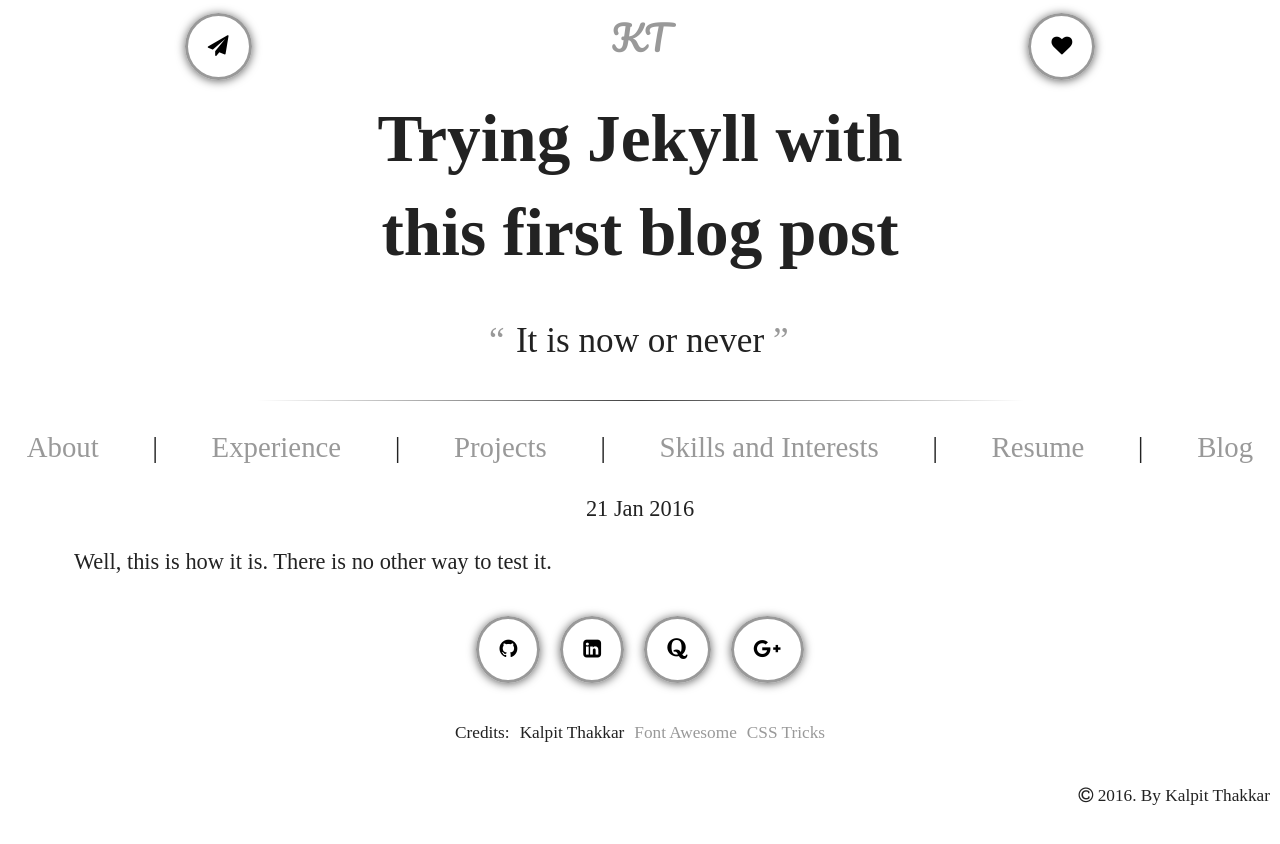
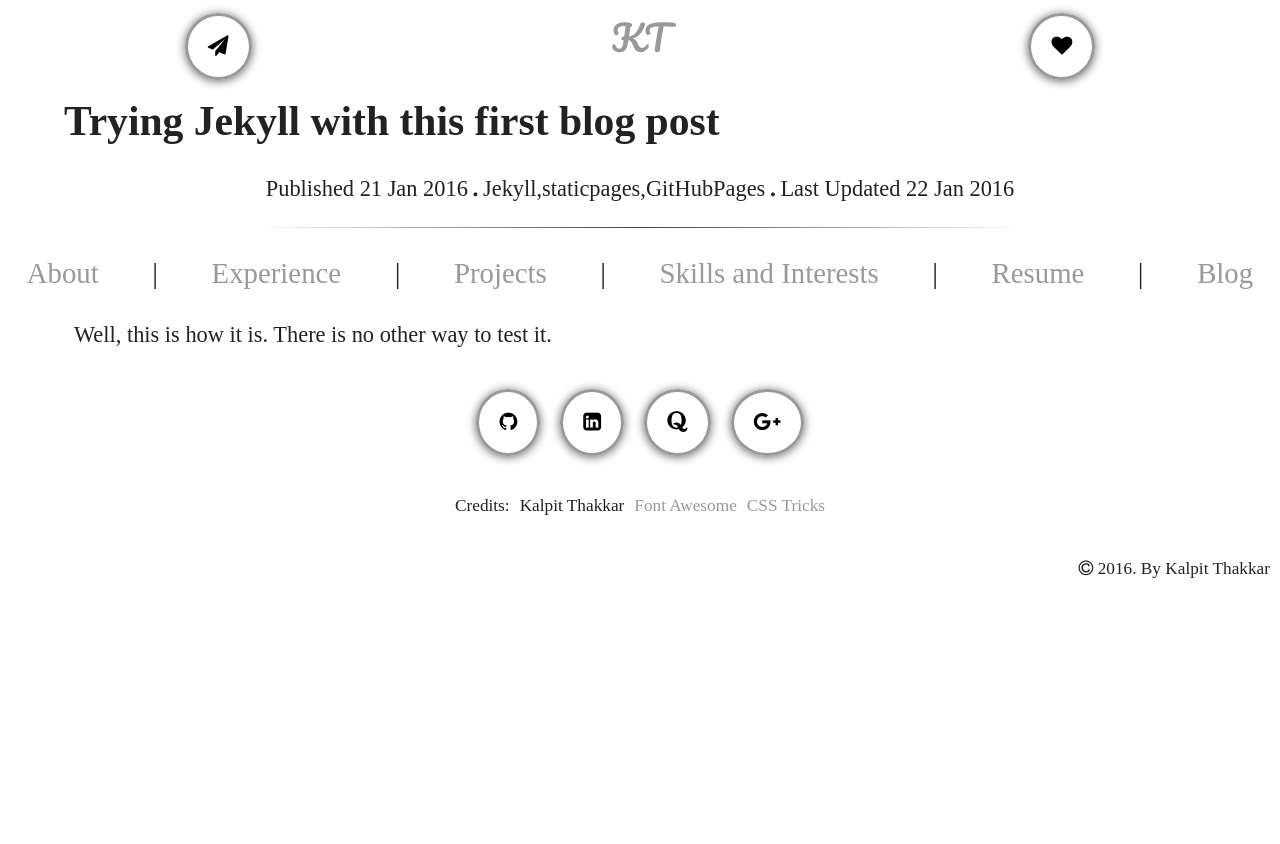
Before and after one commit to dracarys983/PersonalWebsite, a Jekyll site: the page built from _posts/2016-01-21-One-Simple-Blog-Post.md, in a window 1280 px wide. Shown: the top 844 px of the page. Built offline with Jekyll 4.4.1, drawn with Linux system fonts in a browser that asks for light colours; nearby versions of some CDN libraries; some web fonts are replaced; comment, search, counter and statistics services are not loaded.

Commit message:
Update blog layout and posts content

```diff
--- a/_layouts/post.html
+++ b/_layouts/post.html
@@ -1,9 +1,59 @@
----
-layout: default
-title: {{page.title}}
-quote: {{page.quote}}
----
-<p class="meta" style="text-align: center">{{ page.date | date_to_string }}</p>
+<!doctype html>
+<html class="no-js" lang="">
+    <head>
+        <meta charset="utf-8">
+        <meta http-equiv="x-ua-compatible" content="ie=edge">
+        <title> Kalpit Thakkar </title>
+        <meta name="description" content="">
+        <meta name="viewport" content="width=device-width, initial-scale=1">
+
+        <link rel="apple-touch-icon" href="apple-touch-icon.png">
+        <!-- Place favicon.ico in the root directory -->
+
+        <link rel="stylesheet" href="https://maxcdn.bootstrapcdn.com/font-awesome/4.7.0/css/font-awesome.min.css">
+        <link href="https://fonts.googleapis.com/css?family=Gentium+Book+Basic|Pacifico" rel="stylesheet">
+
+        <link rel="stylesheet" href="/css/normalize.css">
+        <link rel="stylesheet" href="/css/main.css">
+
+        <script src="js/vendor/modernizr-2.8.3.min.js"></script>
+    </head>
+    <body>
+        <!--[if lte IE 9]>
+            <p class="browserupgrade">You are using an <strong>outdated</strong> browser. Please <a href="http://browsehappy.com/">upgrade your browser</a> to improve your experience and security.</p>
+        <![endif]-->
+
+        <!-- Add your site or application content here -->
+
+        <!-- Profile picture
+        <img class="profile" src="img/profile.jpg"> </img -->
+
+        <!-- Top panel -->
+        <ul class="top">
+            <a class="icon-link" href="mailto:kalpit.thakkar@research.iiit.ac.in"><li><i class="fa fa-paper-plane custom-icon" aria-hidden="true"></i></li></a>
+            <li><a class="initials-link" href="https://dracarys983.github.io"> KT </a></li>
+            <a class="icon-link" href="#"><li><i class="fa fa-heart custom-icon" aria-hidden="true"></i></li></a>
+        </ul>
+
+        <!-- Title and quote -->
+        <h2 class="section-title"> {{page.title}} </h1>
+        <p class="meta" style="text-align: center">Published {{ page.date | date_to_string }} <i class="fa fa-circle" aria-hidden="true"></i> {{ page.tags }} <i class="fa fa-circle" aria-hidden="true"></i> Last Updated {{ page.updated | date_to_string }}</p>
+        <hr class="style-two title-rule" />
+
+        <!-- Sections -->
+        <ul class="menu">
+            <li><a class="simple-link" href="https://dracarys983.github.io/about"> About </a></li>
+            <li><a class="simple-link"> | </a></li>
+            <li><a class="simple-link" href="https://dracarys983.github.io/experience"> Experience </a></li>
+            <li><a class="simple-link"> | </a></li>
+            <li><a class="simple-link" href="https://dracarys983.github.io/projects"> Projects </a></li>
+            <li><a class="simple-link"> | </a></li>
+            <li><a class="simple-link" href="https://dracarys983.github.io/skills_interests"> Skills and Interests </a></li>
+            <li><a class="simple-link"> | </a></li>
+            <li><a class="simple-link" href="https://dracarys983.github.io/resume"> Resume </a></li>
+            <li><a class="simple-link"> | </a></li>
+            <li><a class="simple-link" href="https://dracarys983.github.io/blog"> Blog </a></li>
+        </ul>
 
         <div class="post">
             {{ content }}
@@ -34,3 +84,37 @@ quote: {{page.quote}}
         })();
         </script>
         <noscript>Please enable JavaScript to view the <a href="https://disqus.com/?ref_noscript">comments powered by Disqus.</a></noscript>
+
+        <!-- Social menu -->
+        <ul class="social">
+            <a class="icon-link" href="https://github.com/dracarys983"><li><i class="fa fa-github custom-icon" aria-hidden="true"></i></li></a>
+            <!-- li class="flex-item"><i class="fa fa-circle" aria-hidden="true"></i></li -->
+            <a class="icon-link" href="https://in.linkedin.com/in/dracarys983"><li><i class="fa fa-linkedin-square custom-icon" aria-hidden="true"></i></li></a>
+            <!-- li class="flex-item"><i class="fa fa-circle" aria-hidden="true"></i></li -->
+            <a class="icon-link" href="https://www.quora.com/profile/Kalpit-Thakkar-1"><li><i class="fa fa-quora custom-icon" aria-hidden="true"></i></li></a>
+            <!-- li class="flex-item"><i class="fa fa-circle" aria-hidden="true"></i></li -->
+            <a class="icon-link" href="https://plus.google.com/107689294818131557794"><li><i class="fa fa-google-plus custom-icon" aria-hidden="true"></i></li></a>
+        </ul>
+
+        <!-- Copyright and Credits -->
+        <ul class="social">
+            <li class="flex-item google-fonts-1" style="font-size: calc(16px + 0.1vw)"> Credits: </li>
+            <li class="flex-item google-fonts-1" style="font-size: calc(16px + 0.1vw)"> Kalpit Thakkar </li>
+            <li class="flex-item google-fonts-1"><a class="simple-link" style="font-size: calc(16px + 0.1vw)" href="http://fontawesome.io/">Font Awesome</a></li>
+            <li class="flex-item google-fonts-1"><a class="simple-link" style="font-size: calc(16px + 0.1vw)" href="https://css-tricks.com/">CSS Tricks</a></li>
+        </ul>
+        <p style="font-size: calc(16px + 0.1vw); text-align: right"><i class="fa fa-copyright" aria-hidden="true"></i> 2016. By Kalpit Thakkar </p>
+
+        <script src="https://code.jquery.com/jquery-3.1.1.min.js" integrity="sha256-hVVnYaiADRTO2PzUGmuLJr8BLUSjGIZsDYGmIJLv2b8=" crossorigin="anonymous"></script>
+        <script>window.jQuery || document.write('<script src="js/vendor/jquery-3.1.1.min.js"><\/script>')</script>
+        <script src="js/plugins.js"></script>
+        <script src="js/main.js"></script>
+
+        <!-- Google Analytics: change UA-XXXXX-Y to be your site's ID. -->
+        <script>
+            window.ga=function(){ga.q.push(arguments)};ga.q=[];ga.l=+new Date;
+            ga('create','UA-90530035-1','auto');ga('send','pageview')
+        </script>
+        <script src="https://www.google-analytics.com/analytics.js" async defer></script>
+    </body>
+</html>
--- a/_posts/2016-01-21-One-Simple-Blog-Post.md
+++ b/_posts/2016-01-21-One-Simple-Blog-Post.md
@@ -1,8 +1,9 @@
 ---
 layout: post
 title: "Trying Jekyll with this first blog post"
-quote: "It is now or never"
 date: 2016-01-21
+tags: Jekyll, static pages, GitHub Pages
+updated: 2016-01-22
 ---
 
 <p> Well, this is how it is. There is no other way to test it. </p>
```
Also changed, not shown: _posts/2016-01-22-Check-comment-count-disqus.md (+2 -1 lines). Lines whose indentation alone changed are shown as unchanged.
